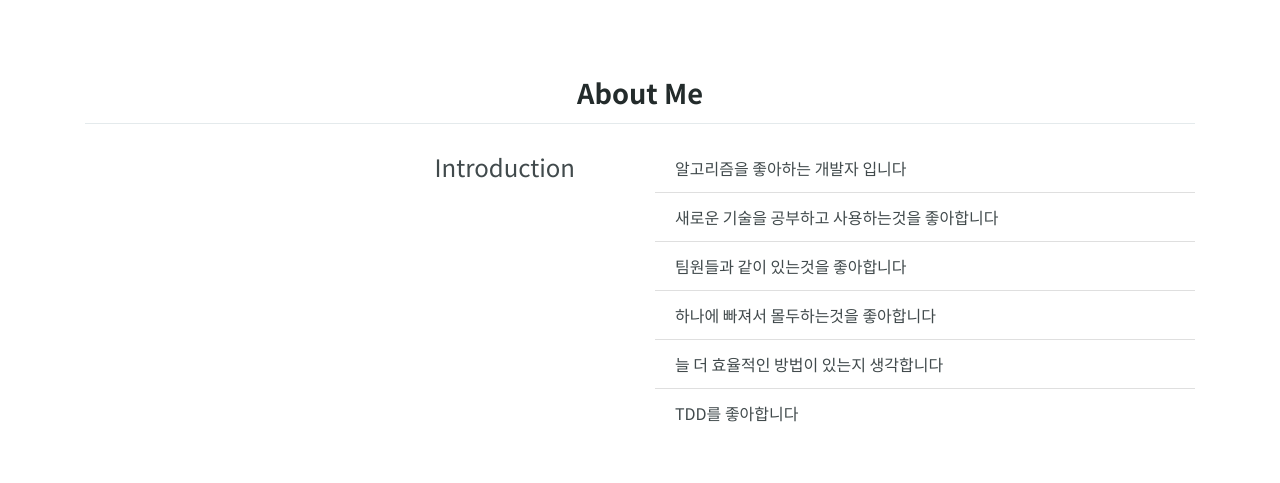
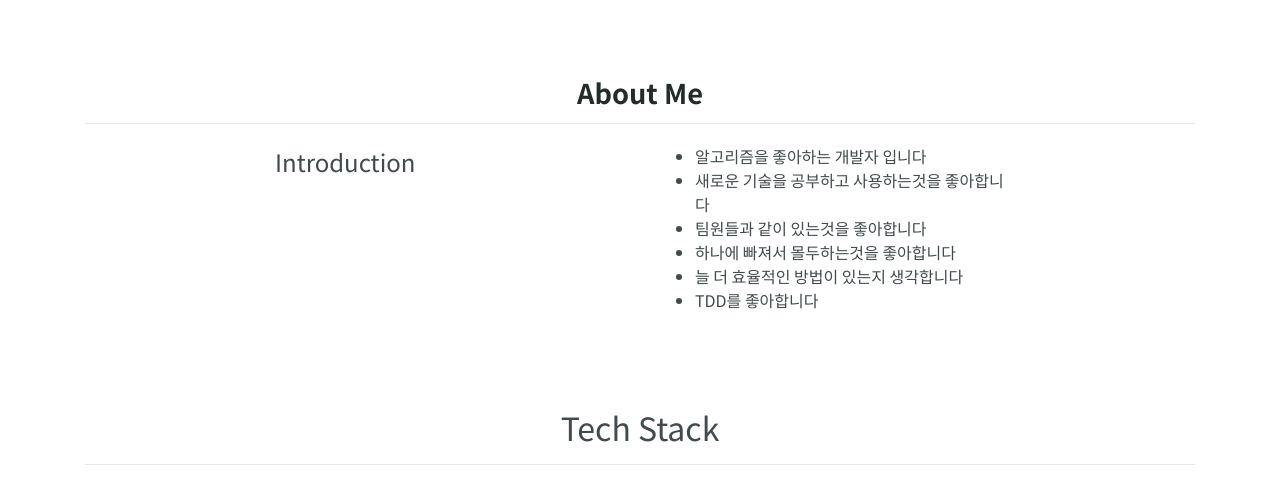
Before and after one commit to hun1138/byunghun-protfolio, a Next.js app: page / in a window 1280 px wide. Shown: the part 709-1192 px from the top of the page. Built offline with nearby package versions, Linux system fonts and the light colour scheme.

Commit message:
about page finished

```diff
--- a/components/AboutMe/AboutMe.js
+++ b/components/AboutMe/AboutMe.js
@@ -1,36 +1,30 @@
-import Image from "next/image";
-import { Container, Row, Col, ListGroup } from "react-bootstrap";
-import { ContactMe } from "../ContactMe";
+import { Container, Row, Col } from "react-bootstrap";
 import styles from "../../styles/AboutMe.module.css";
 
 export default function AboutMe() {
   return (
     <Container id="AboutMe_id" className="content-margin">
-      <Row>
+      <Row className="justify-content-center">
       <Col>
         <div className="content-title">About Me</div>
       </Col>
       </Row>
 
-      <Row className="justify-content-md-center">
-      <Col md={6}>
-        <div className="content-subtitle" style={{paddingTop: "5px"}}>Introduction</div>
+      <Row className="justify-content-center">
+      <Col xs={12} sm={10} md={6} lg={4}>
+        <div className="content-subtitle">Introduction</div>
         </Col>
-        <Col md={6}>
-          <ListGroup variant="flush">
-            <ListGroup.Item>알고리즘을 좋아하는 개발자 입니다</ListGroup.Item>
-            <ListGroup.Item>
-              새로운 기술을 공부하고 사용하는것을 좋아합니다
-            </ListGroup.Item>
-            <ListGroup.Item>팀원들과 같이 있는것을 좋아합니다</ListGroup.Item>
-            <ListGroup.Item>
-              하나에 빠져서 몰두하는것을 좋아합니다
-            </ListGroup.Item>
-            <ListGroup.Item>
-              늘 더 효율적인 방법이 있는지 생각합니다
-            </ListGroup.Item>
-            <ListGroup.Item>TDD를 좋아합니다</ListGroup.Item>
-          </ListGroup>
+        <Col xs={12} sm={10} md={6} lg={4}>
+          <ul>
+            <li>알고리즘을 좋아하는 개발자 입니다</li>
+            <li>새로운 기술을 공부하고 사용하는것을 좋아합니다</li>
+            <li>팀원들과 같이 있는것을 좋아합니다</li>
+            <li>하나에 빠져서 몰두하는것을 좋아합니다</li>
+            <li>늘 더 효율적인 방법이 있는지 생각합니다</li>
+            <li>TDD를 좋아합니다</li>
+          </ul>
+
+
         </Col>
       </Row>
     </Container>
--- a/components/ContactMe/ContactMe.js
+++ b/components/ContactMe/ContactMe.js
@@ -7,7 +7,7 @@ export default function ContactMe() {
   const [windowHeight, setWindowHeight] = useState(null);
 
   useEffect(() => {
-    setWindowHeight(window.screen.availHeight - 240);
+    setWindowHeight(window.screen.availHeight - 220);
   }, [])
 
   return (
--- a/styles/globals.css
+++ b/styles/globals.css
@@ -35,7 +35,6 @@ a {
 }
 
 .content-subtitle {
-  text-align: right;
-  padding-right: 50px;
+  padding-bottom: 30px;
   font-size: 1.5rem;
 }
```
